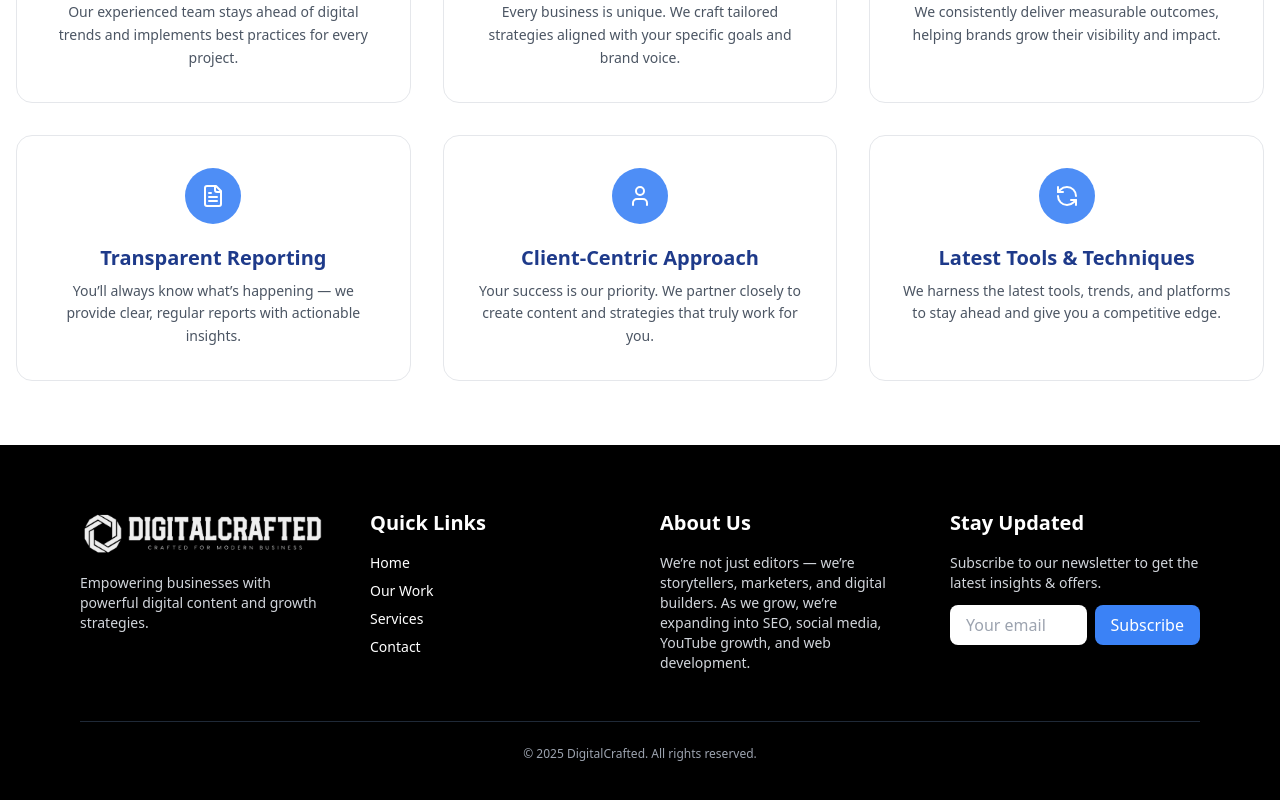
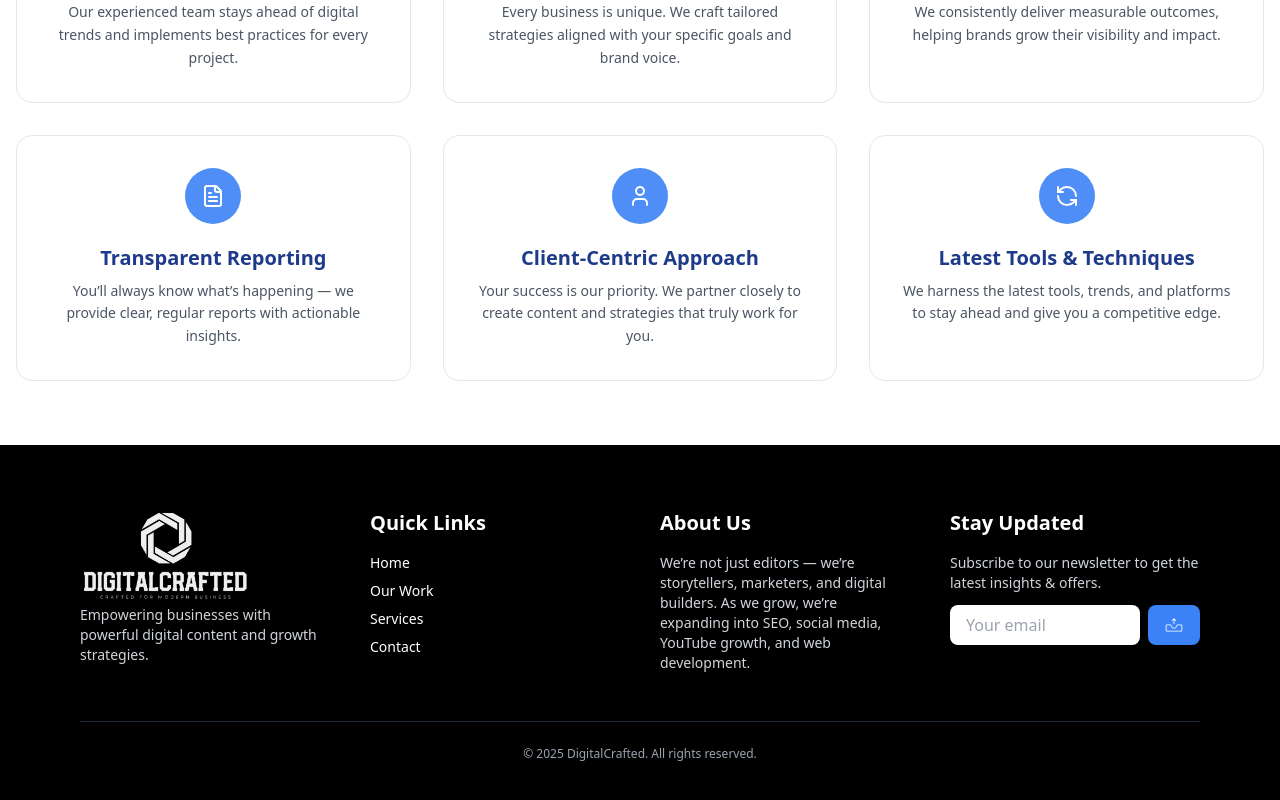
Before and after one commit to Arafat0122/sabbir, a React (Vite) app: page / in a window 1280 px wide. Shown: the part 2630-3430 px from the top of the page. Built offline with nearby package versions, Linux system fonts and the light colour scheme; a web font is replaced by a local one.

Commit message:
footer updated by Arafat

```diff
--- a/src/Common/Footer/Footer.jsx
+++ b/src/Common/Footer/Footer.jsx
@@ -1,4 +1,5 @@
 import { Link } from "react-router-dom";
+import { CiInboxOut } from "react-icons/ci";
 
 const Footer = () => {
     return (
@@ -6,7 +7,7 @@ const Footer = () => {
             <div className="max-w-7xl mx-auto grid grid-cols-1 md:grid-cols-4 gap-10">
                 {/* Logo & Mission */}
                 <div>
-                    <img src="/DigitalCrafted_Logo_HR_Dark.png" alt="DigitalCrafted Logo" className="h-12 mb-4" />
+                    <img src="/DigitalCrafted_Logo_Dark.png" alt="DigitalCrafted Logo" className="h-24" />
                     <p className="text-sm text-gray-300">
                         Empowering businesses with powerful digital content and growth strategies.
                     </p>
@@ -45,7 +46,7 @@ const Footer = () => {
                             type="submit"
                             className="bg-primary text-white px-4 py-2 rounded-lg hover:bg-primary/90 transition"
                         >
-                            Subscribe
+                            <CiInboxOut className="font-bold text-xl"/>
                         </button>
                     </form>
                 </div>
```
Also changed, not shown: public/DigitalCrafted_Logo_Dark.png.
